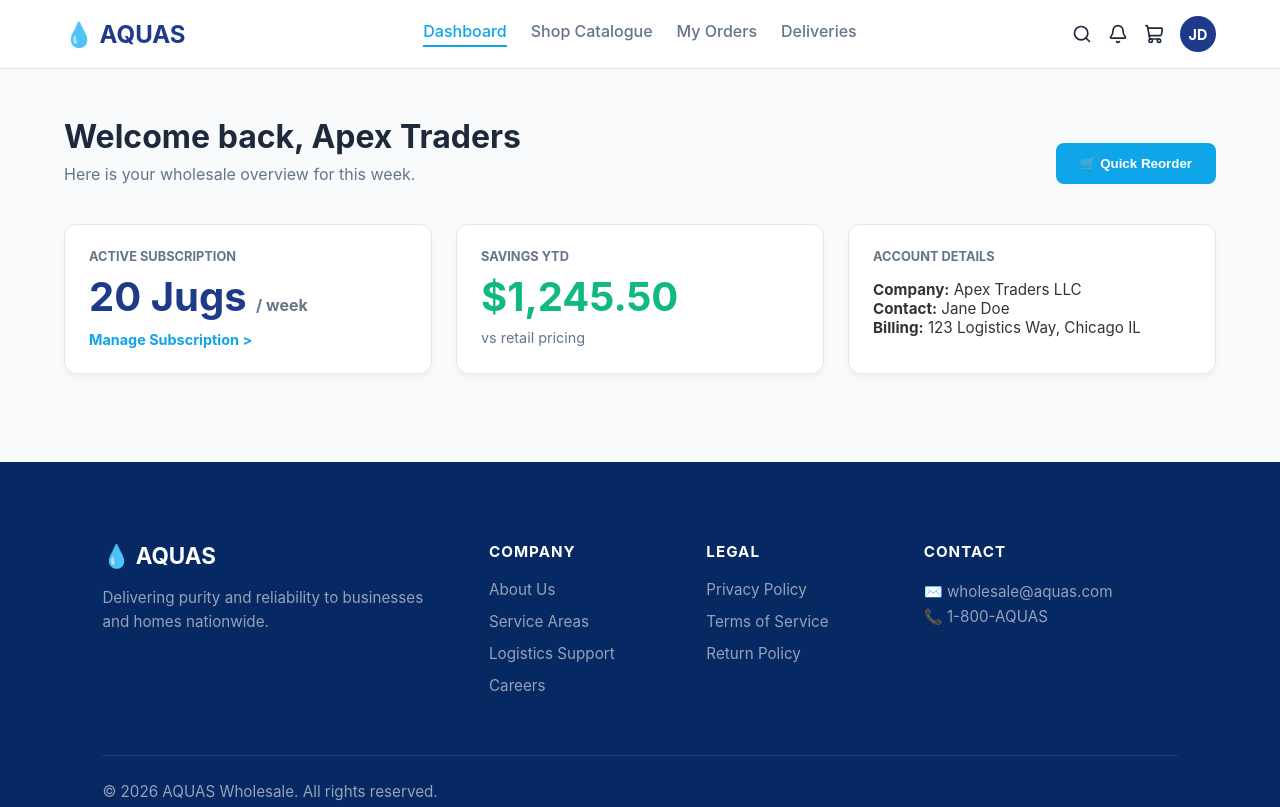
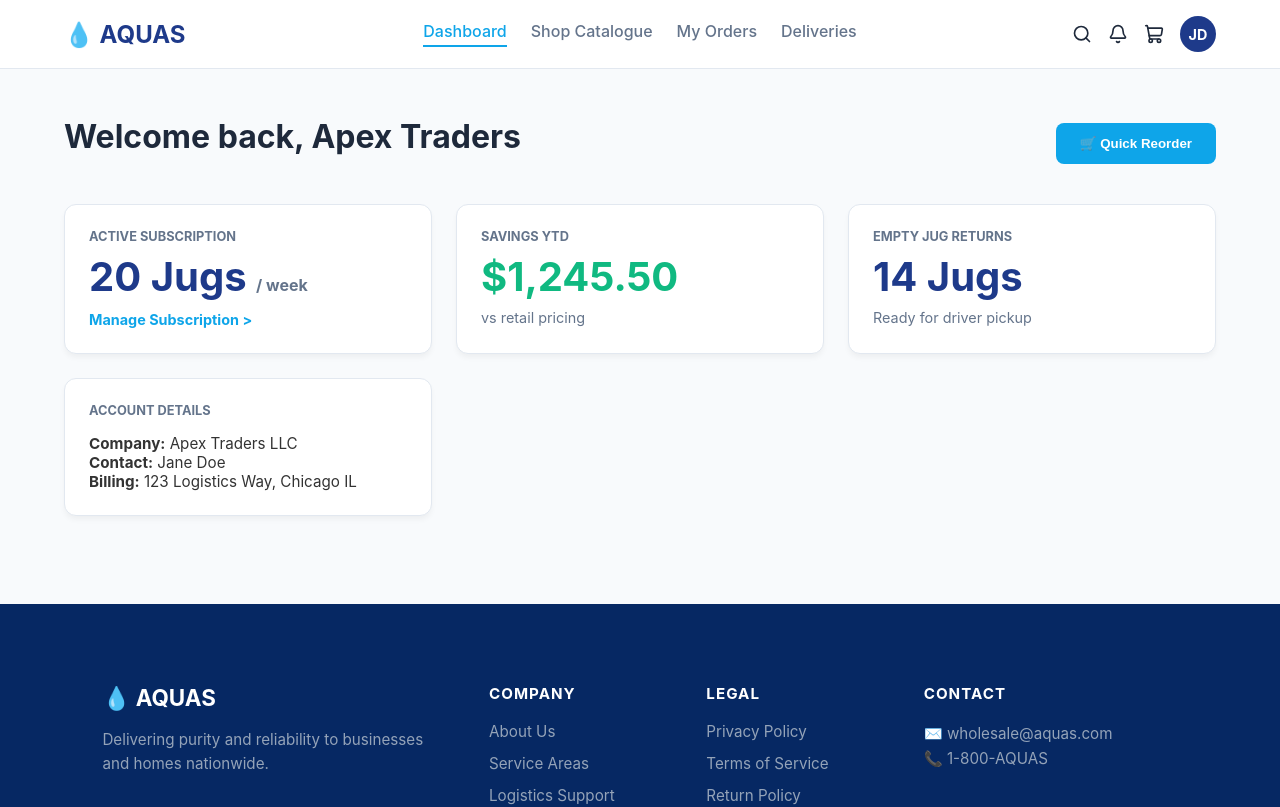
Before and after one commit to sebastian-vishwa/aquas--distribute-app, a React app in the folder frontend/: page /portal in a window 1280 px wide. Shown: the top 807 px of the page. Built offline with nearby package versions, Linux system fonts and the light colour scheme; the HTML template or start-up script is replaced by a standard one.

Commit message:
regular dashboard

```diff
--- a/frontend/src/pages/reg_customer/dashboard_reg_cus.jsx
+++ b/frontend/src/pages/reg_customer/dashboard_reg_cus.jsx
@@ -6,7 +6,6 @@ export default function DashboardRegCus() {
       <div className="portal-header">
         <div>
           <h1 className="portal-title">Welcome back, Apex Traders</h1>
-          <p className="portal-subtitle">Here is your wholesale overview for this week.</p>
         </div>
         <button style={{ background: '#0EA5E9', color: 'white', padding: '0.8rem 1.5rem', border: 'none', borderRadius: '8px', fontWeight: 'bold', cursor: 'pointer' }}>🛒 Quick Reorder</button>
       </div>
@@ -23,6 +22,11 @@ export default function DashboardRegCus() {
           <p style={{ margin: 0, fontSize: '0.9rem', color: '#64748B' }}>vs retail pricing</p>
         </div>
         <div className="portal-card">
+          <p style={{ color: '#64748B', fontWeight: 'bold', fontSize: '0.8rem', margin: 0 }}>EMPTY JUG RETURNS</p>
+           <h2 style={{ fontSize: '2.5rem', color: '#1E3A8A', margin: '0.5rem 0' }}>14 Jugs </h2>
+          <p style={{ margin: 0, fontSize: '0.9rem', color: '#64748B' }}>Ready for driver pickup</p>
+        </div>
+        <div className="portal-card">
           <p style={{ color: '#64748B', fontWeight: 'bold', fontSize: '0.8rem', margin: 0 }}>ACCOUNT DETAILS</p>
           <div style={{ marginTop: '1rem', fontSize: '0.95rem' }}>
             <strong>Company:</strong> Apex Traders LLC<br/>
@@ -30,6 +34,7 @@ export default function DashboardRegCus() {
             <strong>Billing:</strong> 123 Logistics Way, Chicago IL
           </div>
         </div>
+
       </div>
     </div>
   );
```
